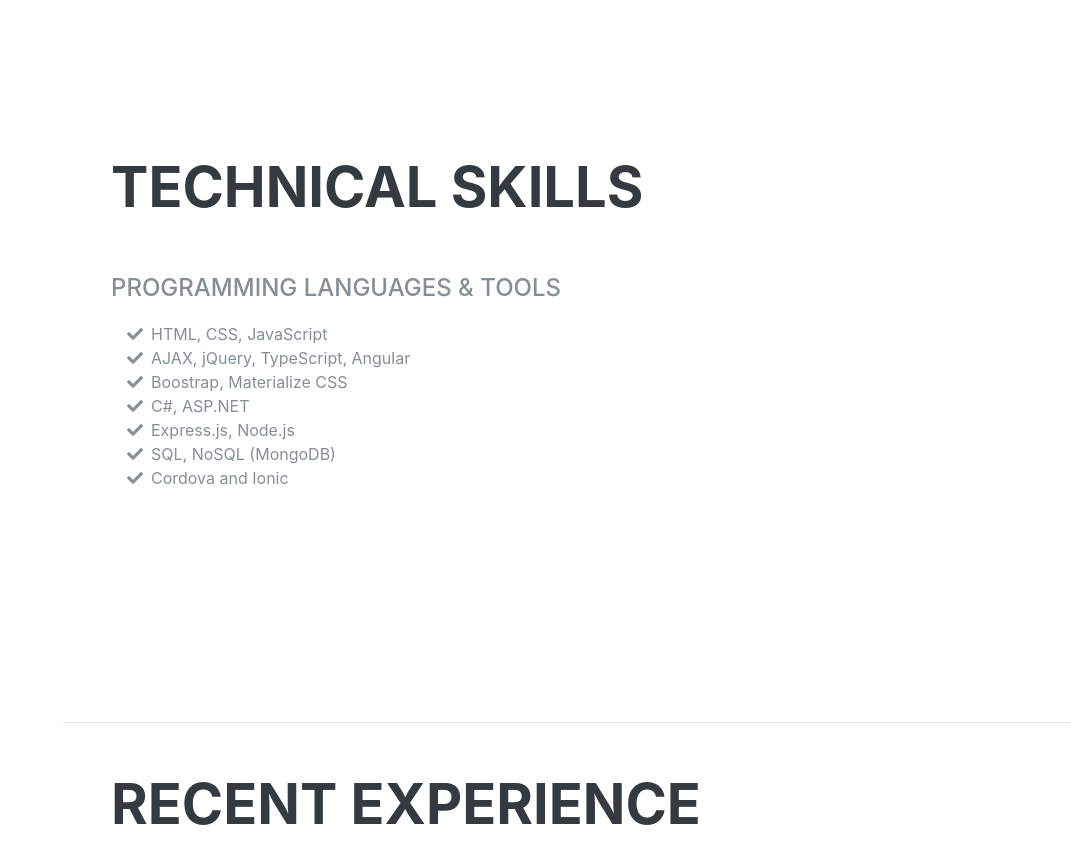
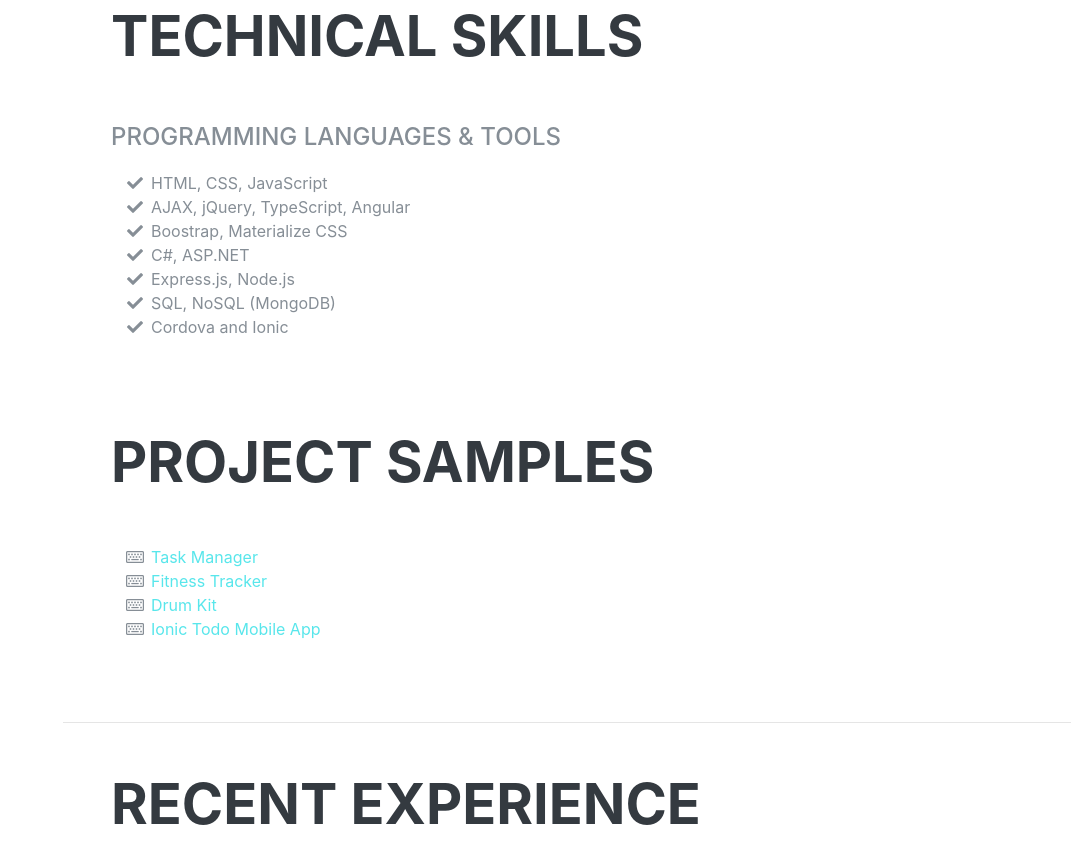
Before and after one commit to jmembreno1029/jmembreno1029.github.io, a plain HTML site: page index.html in a window 1280 px wide. Shown: the part 1168-2009 px from the top of the page, without its empty margins (209-1280 px from the left). Drawn offline with Linux system fonts and the light colour scheme; a web font is replaced by a local one.

Commit message:
add projects

```diff
--- a/index.html
+++ b/index.html
@@ -44,7 +44,7 @@
           <a class="nav-link js-scroll-trigger" href="#about">About</a>
         </li>
         <li class="nav-item">
-          <a class="nav-link js-scroll-trigger" href="#skills">Skills</a>
+          <a class="nav-link js-scroll-trigger" href="#skills">Skills and Projects</a>
         </li>
         <li class="nav-item">
           <a class="nav-link js-scroll-trigger" href="#experience">Experience</a>
@@ -119,7 +119,28 @@
             <i class="fa-li fa fa-check"></i>
             Cordova and Ionic</li>
         </ul>
+      </div><br>
+      <div class="my-auto">
+        <h2 class="mb-5">Project Samples</h2>
+        <ul class="fa-ul mb-0">
+          <li>
+              <i class="fa-li far fa-keyboard"></i>
+        <a href="https://github.com/jmembreno1029/taskManager" target="_blank">Task Manager</a>
+          </li>
+          <li>
+              <i class="fa-li far fa-keyboard"></i>
+        <a href="https://github.com/jmembreno1029/fitnessapp" target="_blank">Fitness Tracker</a>
+          </li>
+          <li>
+              <i class="fa-li far fa-keyboard"></i>
+        <a href="https://github.com/jmembreno1029/drumkit" target="_blank">Drum Kit</a>
+          </li>
+          <li>
+            <i class="fa-li far fa-keyboard"></i>
+      <a href="https://github.com/jmembreno1029/ionic-todo-app" target="_blank">Ionic Todo Mobile App</a>
+          </li>
       </div>
+
     </section>
     <hr class="m-0">
 
```
